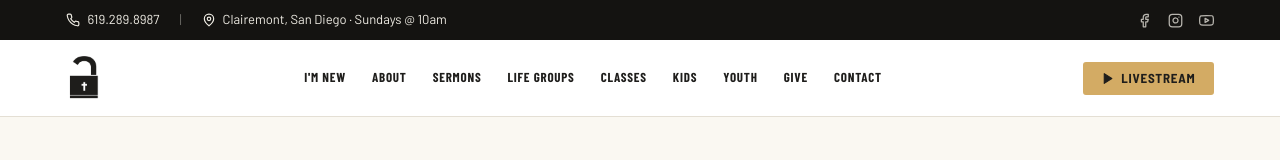
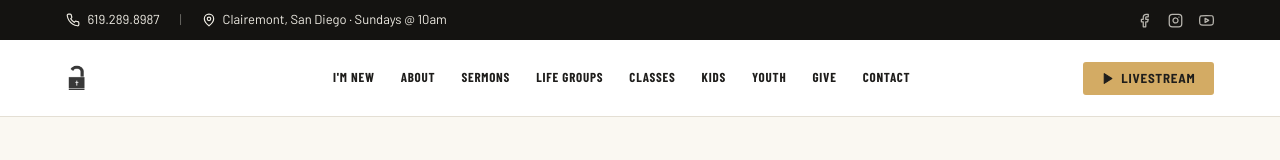
Before and after one commit to iambarabbas/barabbas-road, a Next.js app: page / in a window 1280 px wide. Shown: the top 160 px of the page. Built offline with nearby package versions, Linux system fonts and the light colour scheme; a web font is replaced by a local one.

Commit message:
feat: add logolock to nav, convert to black

```diff
--- a/components/brand/Logo.tsx
+++ b/components/brand/Logo.tsx
@@ -1,10 +1,12 @@
 import React from "react";
 
 type LogoVariant = "black" | "white" | "gold";
+type LogoType = "logolock" | "logo" | "mark";
 
 interface LogoProps {
   variant?: LogoVariant;
   markOnly?: boolean;
+  logolock?: boolean;
   height?: number;
   style?: React.CSSProperties;
   alt?: string;
@@ -13,11 +15,15 @@ interface LogoProps {
 export function Logo({
   variant = "black",
   markOnly = false,
+  logolock = false,
   height = 44,
   style = {},
   alt = "Barabbas Road Church",
 }: LogoProps) {
-  const file = markOnly ? `mark-${variant}.png` : `logo-${variant}.png`;
+  let prefix: LogoType = "logo";
+  if (logolock) prefix = "logolock";
+  else if (markOnly) prefix = "mark";
+  const file = `${prefix}-${variant}.png`;
   return (
     // eslint-disable-next-line @next/next/no-img-element
     <img
--- a/components/site/SiteHeader.tsx
+++ b/components/site/SiteHeader.tsx
@@ -47,7 +47,7 @@ export function SiteHeader() {
         style={{ display: "flex", alignItems: "center", justifyContent: "space-between", height: "76px", gap: "24px" }}
       >
         <Link href="/" style={{ display: "flex", flexShrink: 0 }} aria-label="Barabbas Road Church — home">
-          <Logo variant="black" markOnly height={48} />
+          <Logo variant="black" logolock height={40} />
         </Link>
 
         <nav className="brc-desktop-nav" style={{ display: "flex", alignItems: "center", gap: "26px", flexWrap: "nowrap" }}>
```
Also changed, not shown: public/assets/logolock-black.png (added), public/assets/logolock-white.png (added).
